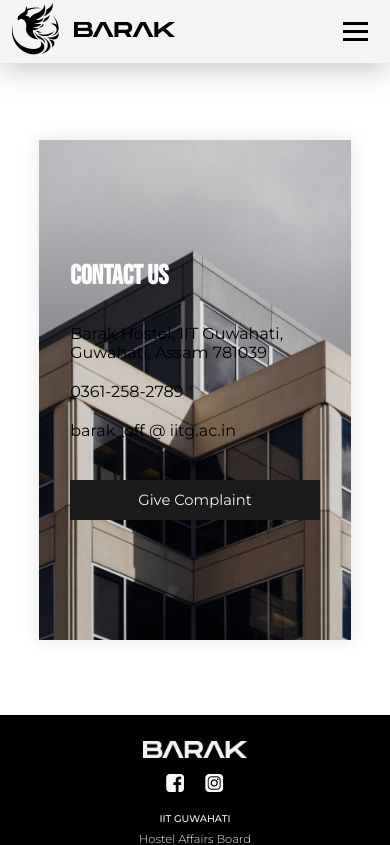
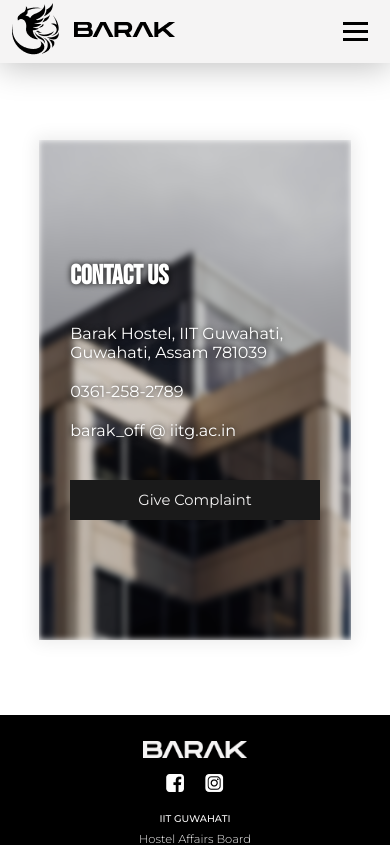
Before and after one commit to Barak-Hostel/barak-website, a React (Create React App) app: page /contact in a window 390 px wide. Shown: the top 845 px of the page. Built offline with nearby package versions, Linux system fonts and the light colour scheme.

Commit message:
Contact Page blur added

```diff
--- a/src/pages/Contact/Contact.js
+++ b/src/pages/Contact/Contact.js
@@ -65,7 +65,10 @@
     return (
         <div className={style.fullcontainer}>
             <div className={style.leftcontainer}></div>
-            <div className={style.rightcontainer}>{display}</div>
+            <div className={style.rightcontainer}>
+                <div className={style.blurLayer}></div>
+                {display}
+            </div>
         </div>
     );
 }
--- a/src/pages/Contact/Contact.module.css
+++ b/src/pages/Contact/Contact.module.css
@@ -95,13 +95,32 @@
     .heading {
         color: white;
     }
+
     .rightcontainer {
+        position: relative;
         height: 100%;
         min-height: 500px;
+        color: #fff;
+        overflow: hidden;
+    }
+    .blurLayer{
+        position: absolute;
+        height: 100%;
+        min-height: 500px;
+        width:100%;
+        z-index: 1;
         background-image: url("./Rectangle 43.jpg");
         background-size: cover;
         background-position: center;
-        /* filter: blur(2px); */
+        filter: blur(3px);
+
+
+    }
+    .textcontainer
+    {
+        position: absolute;
+        z-index: 2;
+        text-shadow: 0 0 6px #000;
     }
 
 }
```
